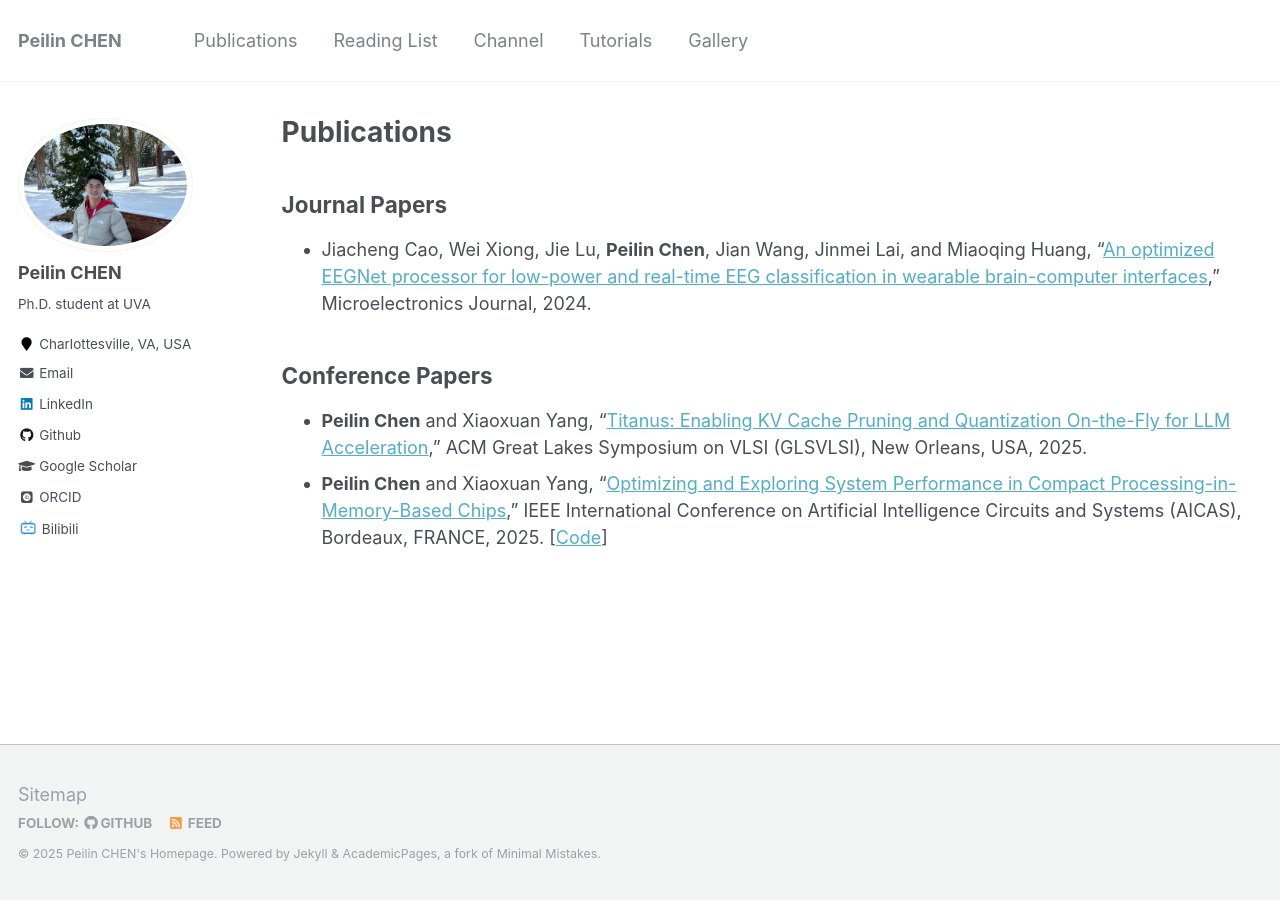
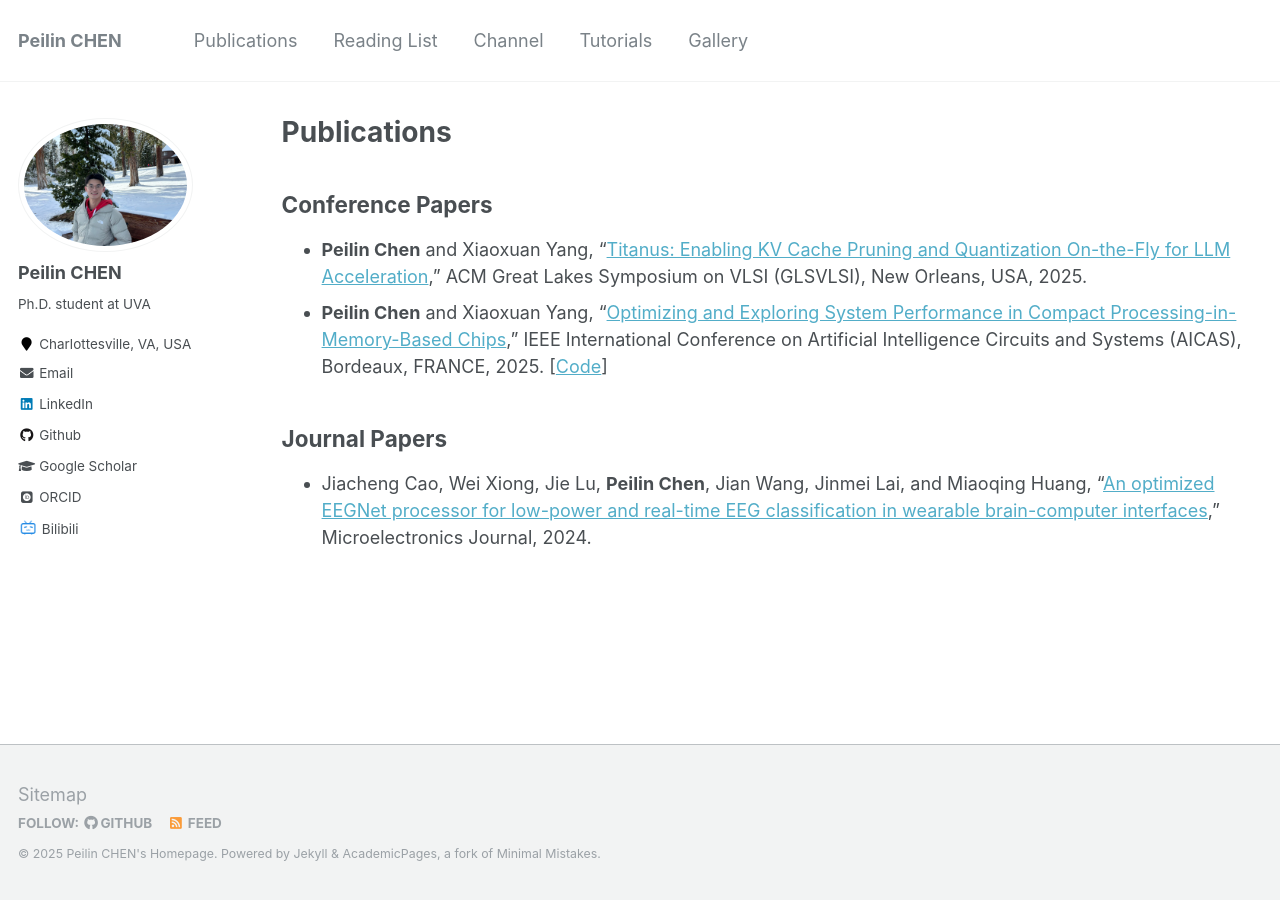
Before and after one commit to peilin-chen/peilin-chen.github.io, a Jekyll site: the page built from _pages/publications.md, in a window 1280 px wide. Built offline with Jekyll 4.4.1, drawn with Linux system fonts in a browser that asks for light colours; some web fonts are replaced.

```diff
--- a/_pages/publications.md
+++ b/_pages/publications.md
@@ -5,11 +5,11 @@ permalink: /publications/
 author_profile: true
 ---
 
-## Journal Papers
-
-* Jiacheng Cao, Wei Xiong, Jie Lu, **Peilin Chen**, Jian Wang, Jinmei Lai, and Miaoqing Huang, "[An optimized EEGNet processor for low-power and real-time EEG classification in wearable brain-computer interfaces](https://www.sciencedirect.com/science/article/pii/S0026269224000466)," Microelectronics Journal, 2024.
-
 ## Conference Papers
 
 * **Peilin Chen** and Xiaoxuan Yang, "[Titanus: Enabling KV Cache Pruning and Quantization On-the-Fly for LLM Acceleration](https://arxiv.org/abs/2505.17787)," ACM Great Lakes Symposium on VLSI (GLSVLSI), New Orleans, USA, 2025.
 * **Peilin Chen** and Xiaoxuan Yang, "[Optimizing and Exploring System Performance in Compact Processing-in-Memory-Based Chips](https://arxiv.org/abs/2502.21259)," IEEE International Conference on Artificial Intelligence Circuits and Systems (AICAS), Bordeaux, FRANCE, 2025. [[Code](https://github.com/peilin-chen/Compact-PIM-based-Design)]
+
+## Journal Papers
+
+* Jiacheng Cao, Wei Xiong, Jie Lu, **Peilin Chen**, Jian Wang, Jinmei Lai, and Miaoqing Huang, "[An optimized EEGNet processor for low-power and real-time EEG classification in wearable brain-computer interfaces](https://www.sciencedirect.com/science/article/pii/S0026269224000466)," Microelectronics Journal, 2024.
```
